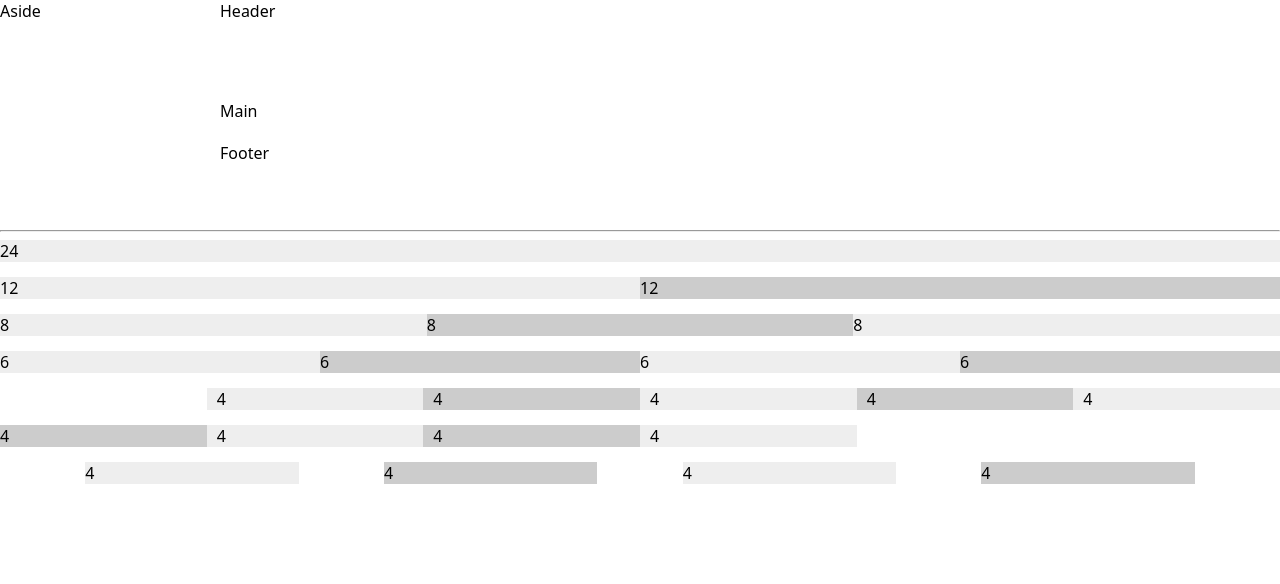
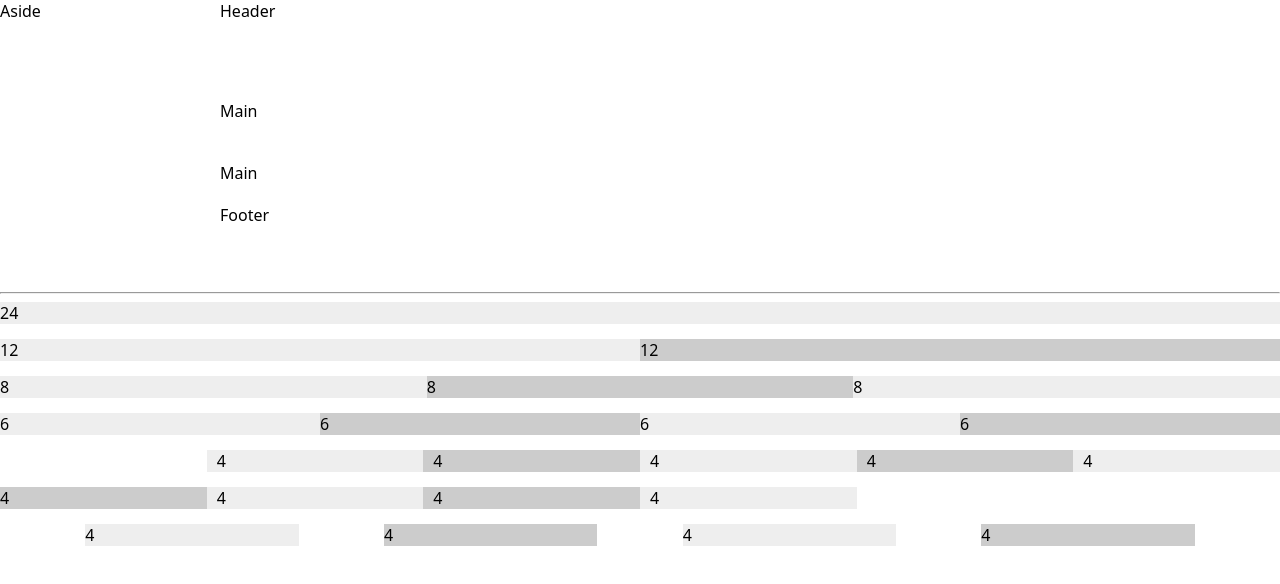
Before and after one commit to liulongbin1314/vue3-ui-library, a Vue app in the folder examples/: page / in a window 1280 px wide. Shown: the top 584 px of the page. Built offline with nearby package versions, Linux system fonts and the light colour scheme.

Commit message:
自动检测Container的布局方向

```diff
--- a/examples/src/components/GridTest.vue
+++ b/examples/src/components/GridTest.vue
@@ -1,8 +1,9 @@
 <template>
   <a-container>
     <a-aside width="200px"></a-aside>
-    <a-container direction="vertical">
+    <a-container>
       <a-header height="80px"></a-header>
+      <a-main></a-main>
       <a-main></a-main>
       <a-footer height="80px"></a-footer>
     </a-container>
--- a/packages/components/container/src/container.vue
+++ b/packages/components/container/src/container.vue
@@ -13,15 +13,25 @@ const { direction } = defineProps({
   direction: {
     type: String,
     // 默认情况下，让子元素在横向上进行排列
-    default: 'horizontal'
+    // horizontal 横向排列
+    // vertical 纵向排列
+    default: ''
   }
 })
 
 import { useNamespace } from '@ui-library/hooks'
-import { computed } from 'vue'
+import { computed, useSlots } from 'vue'
 const ns = useNamespace('container')
+const slots = useSlots()
 
 const isVertical = computed(() => {
-  return direction === 'vertical'
+  // return direction === 'vertical'
+  if (direction === 'vertical') return true
+  if (direction === 'horizontal') return false
+
+  const result = slots
+    .default()
+    .some((item) => item.type.name === 'a-header' || item.type.name === 'a-footer')
+  return result
 })
 </script>
```
